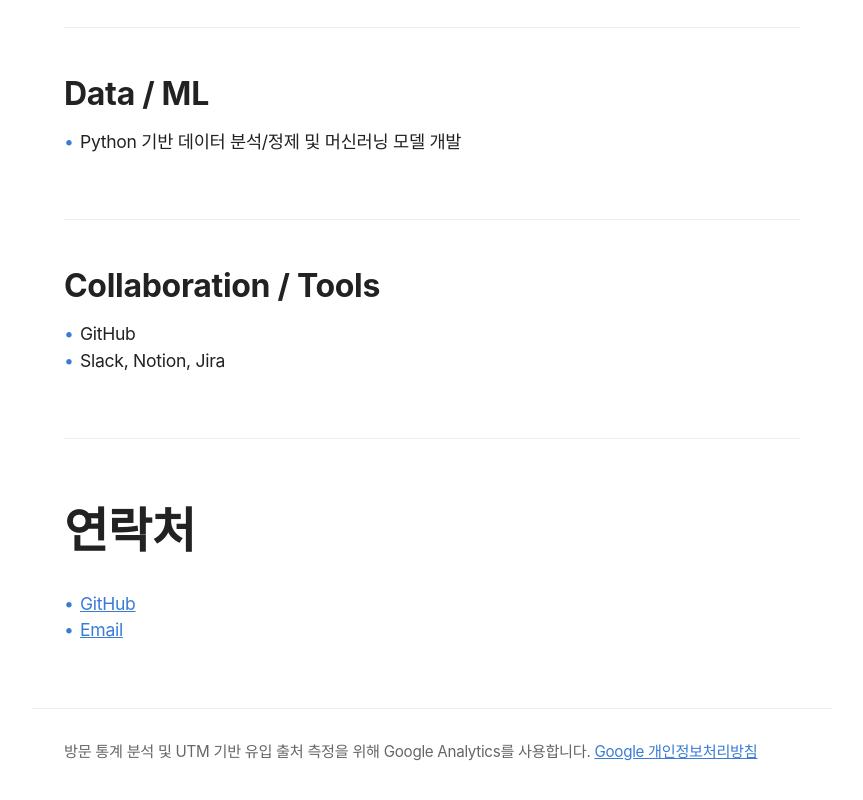
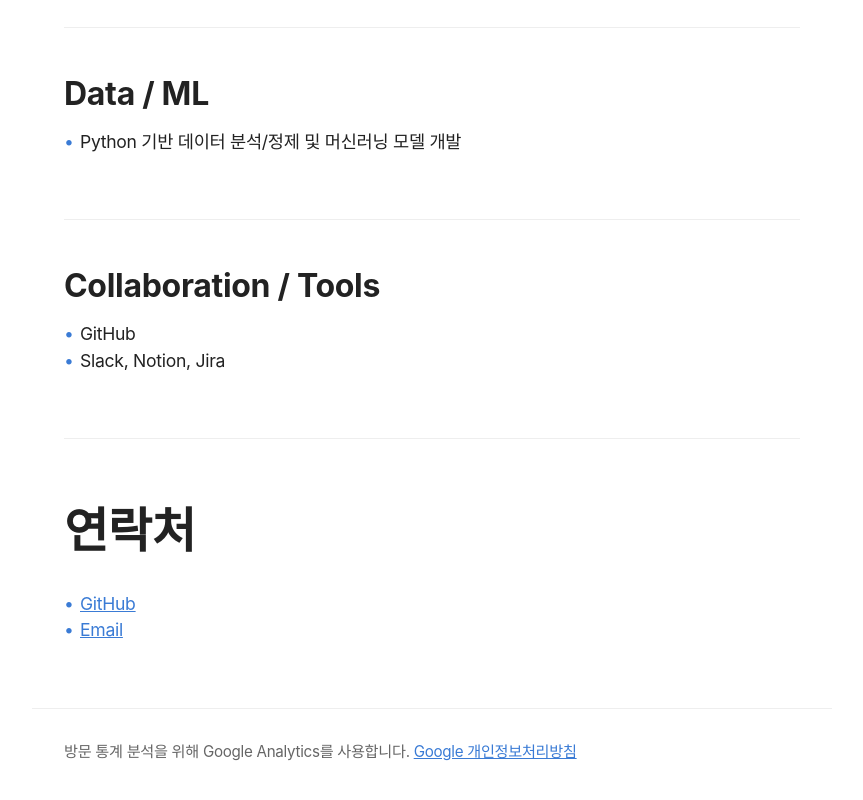
Before and after one commit to han0gu/resume, a website built with Parcel: page src/index.html in a window 1280 px wide. Shown: the part 5750-6550 px from the top of the page, without its empty margins (208-1071 px from the left). Built offline with nearby package versions, Linux system fonts and the light colour scheme; a web font is replaced by a local one.

Commit message:
fix: 과도하게 수정된 GA 고지 문구 원복

```diff
--- a/src/index.html
+++ b/src/index.html
@@ -368,8 +368,7 @@
     </main>
     <footer class="site-footer">
       <p class="analytics-notice">
-        방문 통계 분석 및 UTM 기반 유입 출처 측정을 위해 Google Analytics를
-        사용합니다.
+        방문 통계 분석을 위해 Google Analytics를 사용합니다.
         <a
           href="https://policies.google.com/privacy"
           rel="noopener noreferrer"
```
